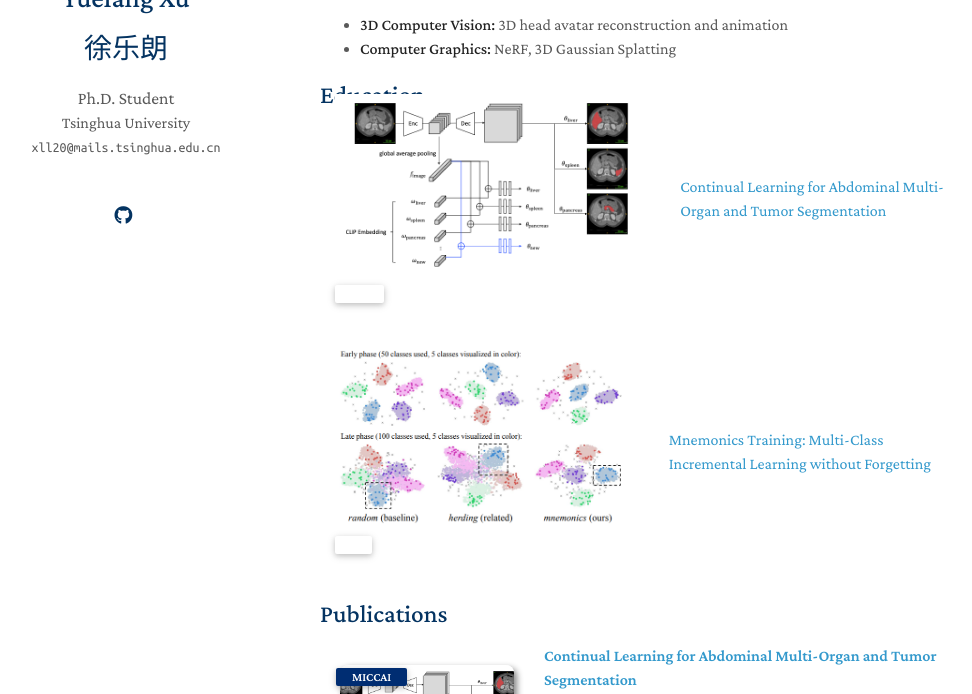
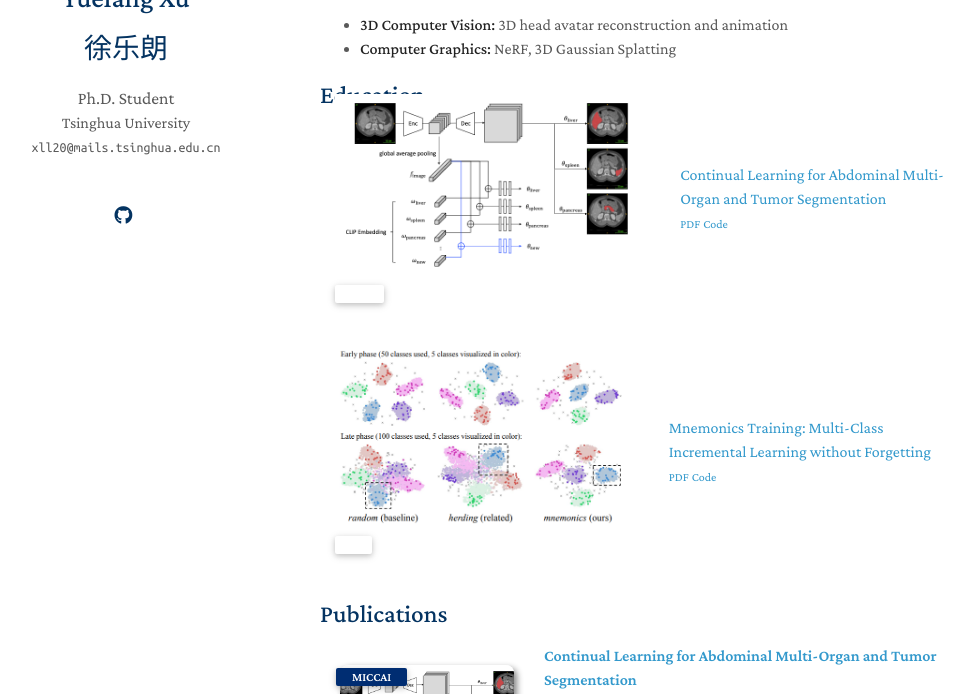
Before and after one commit to YuelangX/yuelangx.github.io, a Jekyll site: the page built from index.md, in a window 1280 px wide and 900 px high, cut to the strip 206-900 px from the top of the window. Shown: the whole strip, without its empty margins (150-1122 px from the left). Built offline with Jekyll 4.4.1, drawn with Linux system fonts in a browser that asks for light colours; nearby versions of some CDN libraries; a style sheet for code colours, icons or effects is not loaded; our own code applies the rules of GitHub Pages for plain Markdown files.

Commit message:
Update education.md

```diff
--- a/_includes/education.md
+++ b/_includes/education.md
@@ -13,6 +13,14 @@
   </div>
   <div class="col-sm-9" style="position: relative;padding-right: 15px;padding-left: 20px;">
       <div class="title"><a href="{{ link.pdf }}">{{ link.title }}</a></div>
+    <div class="links">
+      {% if link.pdf %}
+      <a href="{{ link.pdf }}" class="btn btn-sm z-depth-0" role="button" target="_blank" style="font-size:12px;">PDF</a>
+      {% endif %}
+      {% if link.code %}
+      <a href="{{ link.code }}" class="btn btn-sm z-depth-0" role="button" target="_blank" style="font-size:12px;">Code</a>
+      {% endif %}
+    </div>
   </div>
 </div>
 
```
